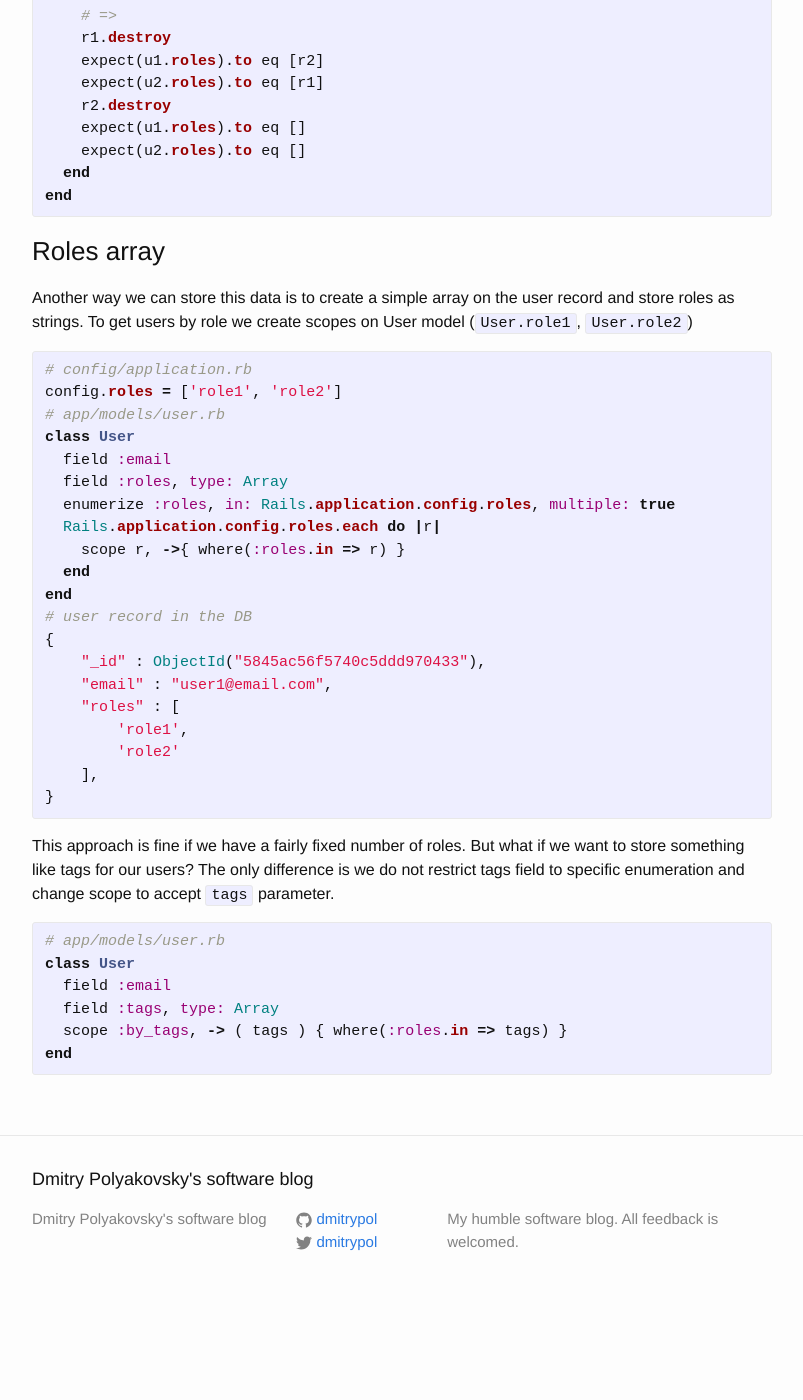
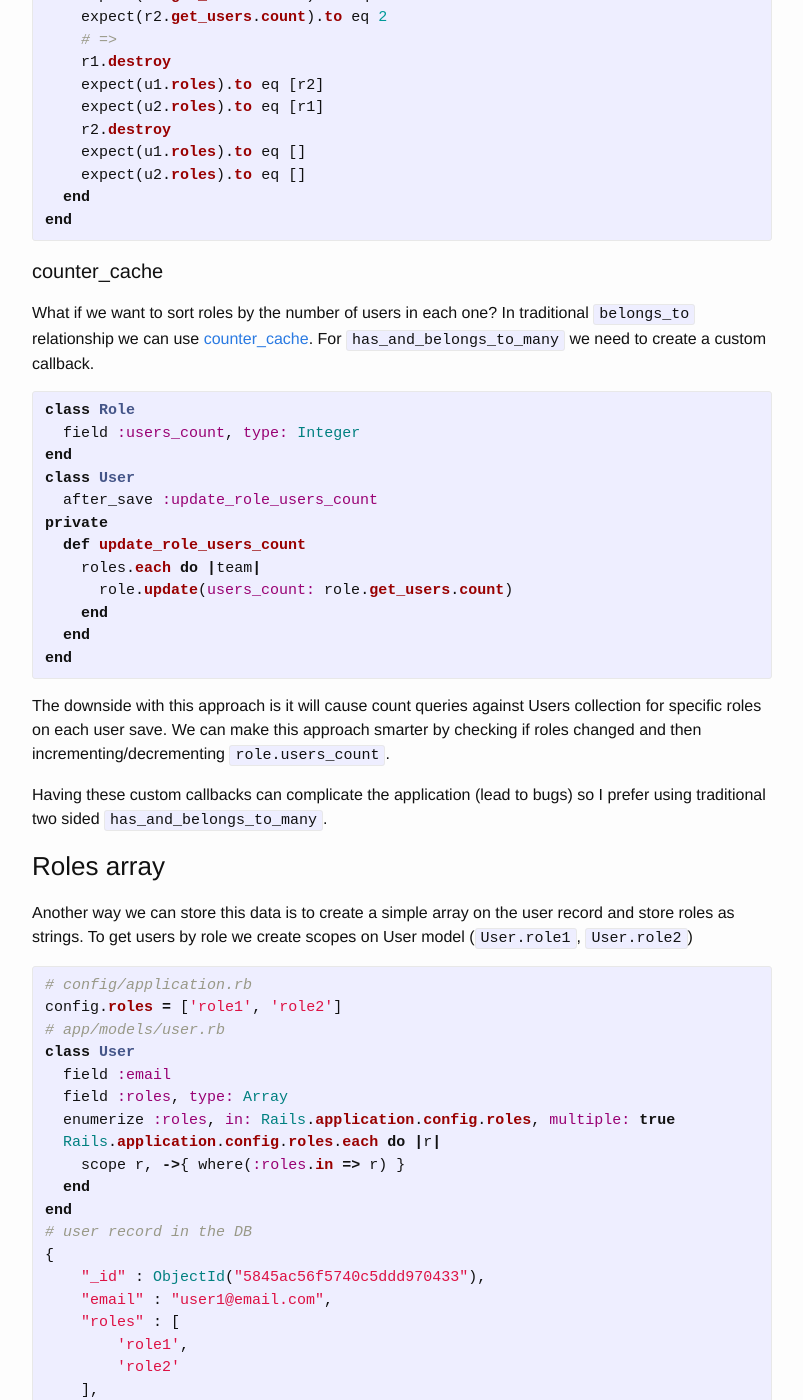
Before and after one commit to dmitrypol/dmitrypol.github.io, a Jekyll site: the page built from _posts/2016-12-05-habtm-inverse-nil.md, in a window 1280 px wide and 1400 px high, scrolled down 3095 px. Shown: the whole window, without its empty margins (238-1041 px from the left). Built offline with Jekyll 4.4.1, drawn with Linux system fonts in a browser that asks for light colours; nearby versions of some CDN libraries; comment, search, counter and statistics services are not loaded; before the commit the page ends 4408 px from its top, so only the background shows below that.

Commit message:
updated post

```diff
--- a/_posts/2016-12-05-habtm-inverse-nil.md
+++ b/_posts/2016-12-05-habtm-inverse-nil.md
@@ -141,6 +141,29 @@ RSpec.describe Role, type: :model do
 end
 {% endhighlight %}
 
+#### counter_cache
+
+What if we want to sort roles by the number of users in each one?  In traditional `belongs_to` relationship we can use [counter_cache](https://docs.mongodb.com/ruby-driver/master/tutorials/6.0.0/mongoid-relations/#the-counter-cache-option).  For `has_and_belongs_to_many` we need to create a custom callback.
+
+{% highlight ruby %}
+class Role
+  field :users_count, type: Integer
+end
+class User
+  after_save :update_role_users_count
+private
+  def update_role_users_count
+    roles.each do |team|
+      role.update(users_count: role.get_users.count)
+    end
+  end
+end
+{% endhighlight %}
+
+The downside with this approach is it will cause count queries against Users collection for specific roles on each user save.  We can make this approach smarter by checking if roles changed and then incrementing/decrementing `role.users_count`.
+
+Having these custom callbacks can complicate the application (lead to bugs) so I prefer using traditional two sided `has_and_belongs_to_many`.
+
 ### Roles array
 
 Another way we can store this data is to create a simple array on the user record and store roles as strings.  To get users by role we create scopes on User model (`User.role1`, `User.role2`)
```
